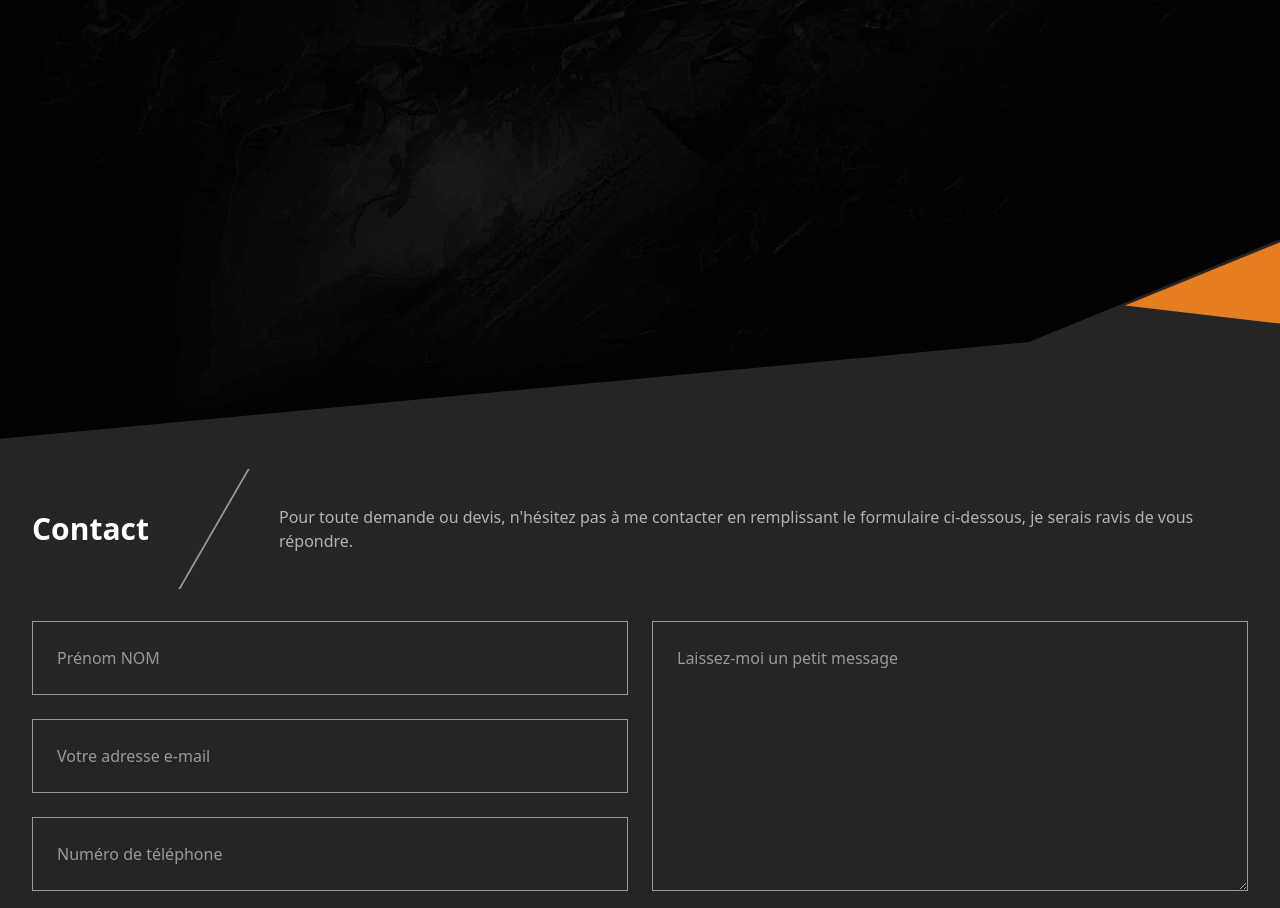
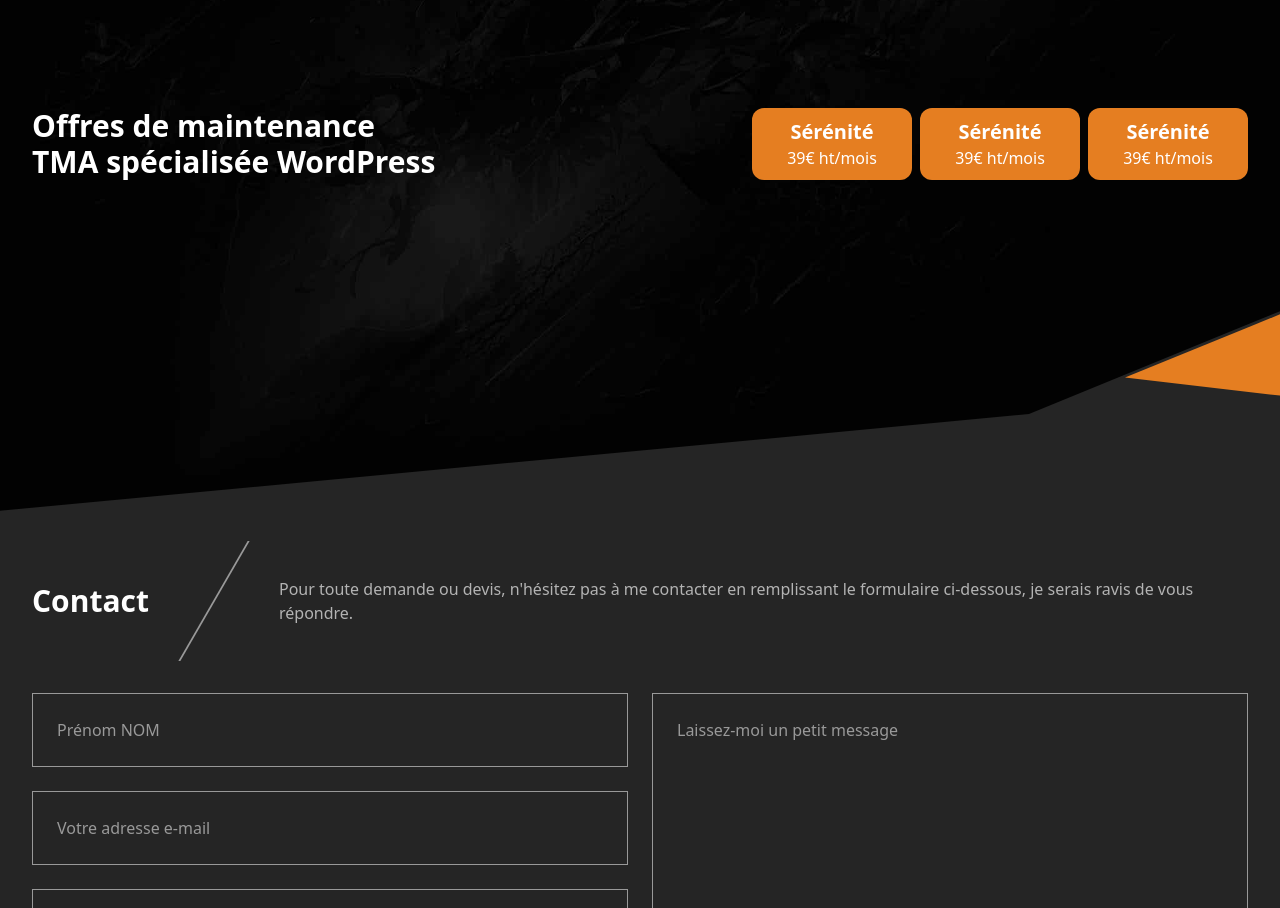
Before and after one commit to akiletour/inrage, a Next.js app: page /prestations/maintenance-site-internet/maintenance-wordpress in a window 1280 px wide. Shown: the part 1453-2361 px from the top of the page. Built offline with nearby package versions, Linux system fonts and the light colour scheme.

Commit message:
Add table header to the TMA offer page

```diff
--- /dev/null
+++ b/components/tma/TableHeader.tsx
@@ -0,0 +1,25 @@
+type Props = {
+  support: string;
+  types: Array<{
+    name: string;
+    price: string;
+  }>
+}
+
+export default function TableHeader({ support, types }: Props) {
+  return (
+    <div className="flex">
+      <h2 className="flex-1 text-white font-bold text-3xl">
+        <span className="block">Offres de maintenance</span>
+        <span className="block">{`TMA spécialisée ${support}`}</span>
+      </h2>
+
+      {types.map(({ name, price }) => (
+        <div key={name} className="ml-1 w-20 bg-orange rounded-xl flex-col flex items-center justify-center text-white text-center">
+          <div className="text-xl font-bold">{name}</div>
+          <div>{price}</div>
+        </div>
+      ))}
+    </div>
+  );
+}
--- a/pages/prestations/maintenance-site-internet/maintenance-wordpress.tsx
+++ b/pages/prestations/maintenance-site-internet/maintenance-wordpress.tsx
@@ -7,6 +7,7 @@ import Image from 'next/image';
 import BgTma from '@image/bg-tma.jpeg';
 import SectionTitle from '@component/SectionTitle';
 import ContactForm from '@component/ContactForm';
+import TableHeader from '@component/tma/TableHeader';
 
 export default function TmaWordPress() {
   return (
@@ -28,6 +29,16 @@ export default function TmaWordPress() {
 
       <div className="relative">
         <Diagonal flipX flipY bgClass="fill-gray-dark" bgCorner="fill-orange" />
+        <div className="container">
+          <TableHeader
+            support="WordPress"
+            types={[
+              { name: 'Sérénité', price: '39€ ht/mois' },
+              { name: 'Sérénité', price: '39€ ht/mois' },
+              { name: 'Sérénité', price: '39€ ht/mois' },
+            ]}
+          />
+        </div>
         <Image className="-z-10" src={BgTma} layout="fill" alt="Offres de maintenance TMA inRage" />
         <Diagonal bgClass="fill-gray-dark" bgCorner="fill-orange" />
       </div>
```
